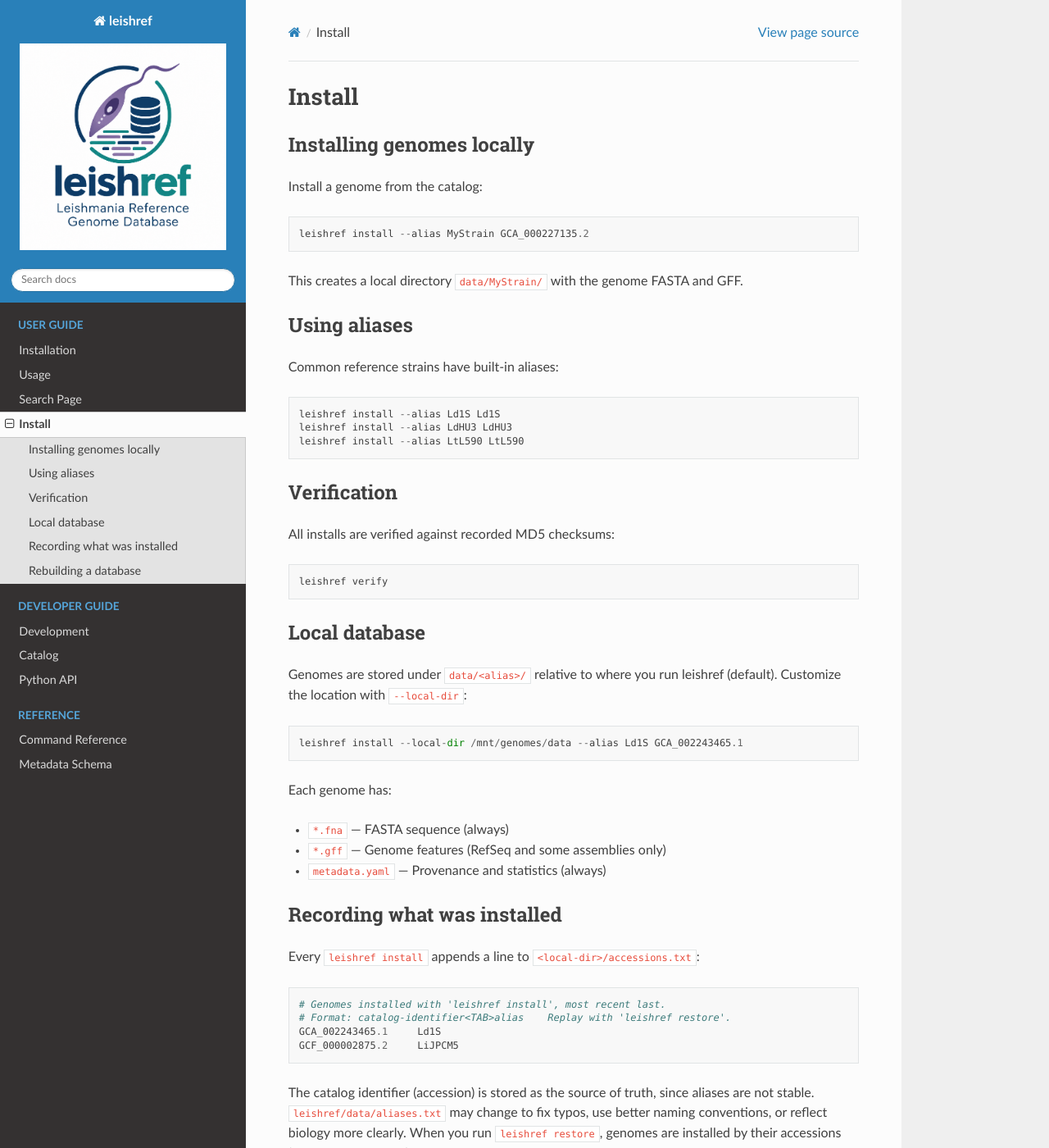
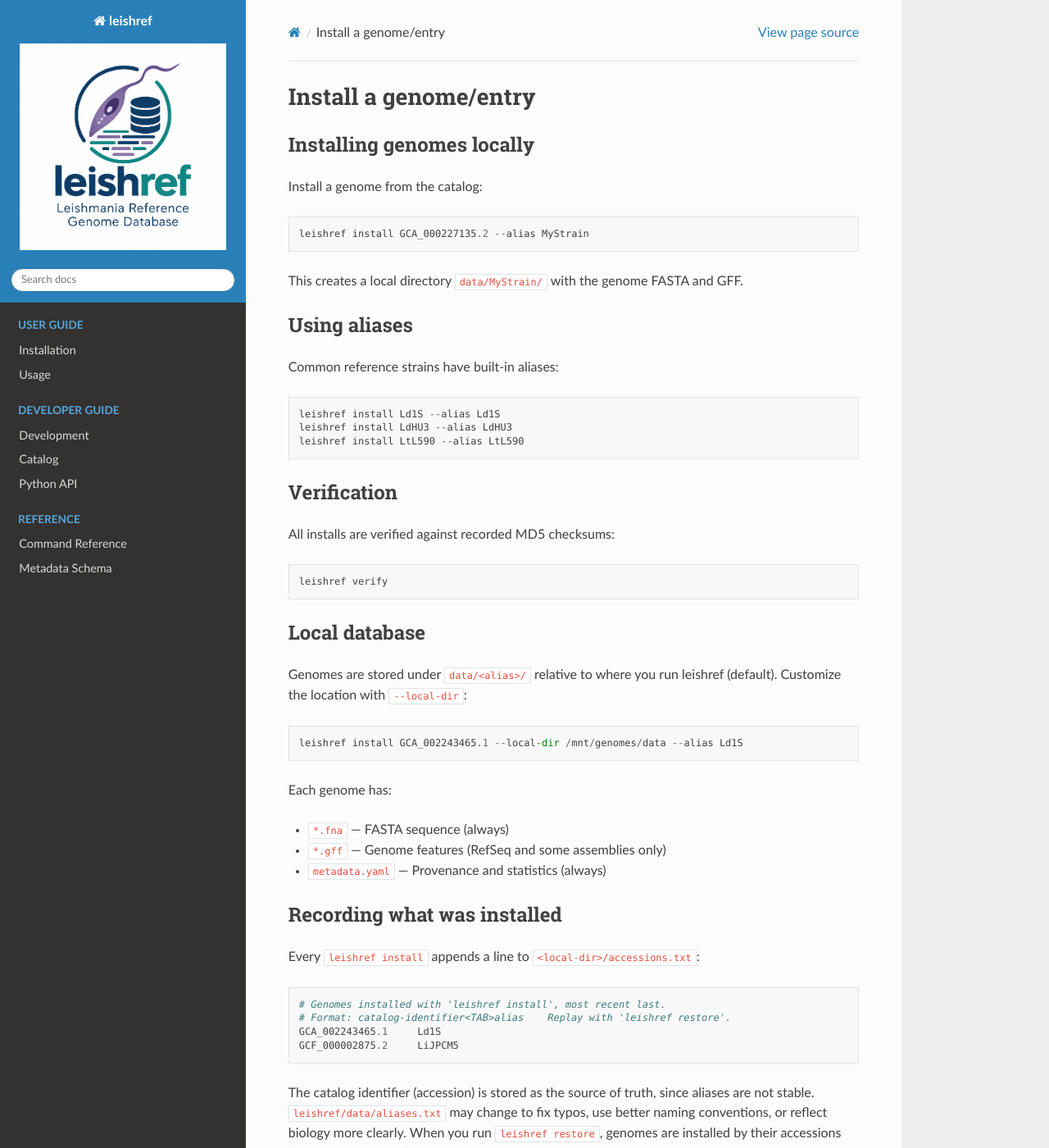
Before and after one commit to cokelaer/leishref, a Sphinx documentation site: the page built from docs/install.rst, in a window 1280 px wide and 1400 px high. Shown: the whole window at 82% size. Built offline with Sphinx 7.4.7 and the Read the Docs theme 3.1.0, drawn with Linux system fonts in a browser that asks for light colours; pages that are not in the unit, such as notebooks, are missing from menus.

Commit message:
Update docs: search removal, index, install title and examples
- Remove search.rst (search functionality in usage.rst)
- Update index.rst to reference workflow/troubleshooting instead of search/install
- Rename install.rst title to 'Install a genome/entry'
- Fix all install examples: positional accession before --alias

```diff
--- a/docs/index.rst
+++ b/docs/index.rst
@@ -17,8 +17,8 @@ TriTrypDB and Zenodo to find out what exists or where it lives.
 
    installation
    usage
-   search
-   install
+   workflow
+   troubleshooting
 
 .. toctree::
    :maxdepth: 2
--- a/docs/install.rst
+++ b/docs/install.rst
@@ -1,12 +1,12 @@
-Install
-=======
+Install a genome/entry
+======================
 
 Installing genomes locally
 ---------------------------
 
 Install a genome from the catalog::
 
-    leishref install --alias MyStrain GCA_000227135.2
+    leishref install GCA_000227135.2 --alias MyStrain
 
 This creates a local directory ``data/MyStrain/`` with the genome FASTA and GFF.
 
@@ -15,9 +15,9 @@ Using aliases
 
 Common reference strains have built-in aliases::
 
-    leishref install --alias Ld1S Ld1S
-    leishref install --alias LdHU3 LdHU3
-    leishref install --alias LtL590 LtL590
+    leishref install Ld1S --alias Ld1S
+    leishref install LdHU3 --alias LdHU3
+    leishref install LtL590 --alias LtL590
 
 Verification
 ------------
@@ -32,7 +32,7 @@ Local database
 Genomes are stored under ``data/<alias>/`` relative to where you run leishref (default).
 Customize the location with ``--local-dir``::
 
-    leishref install --local-dir /mnt/genomes/data --alias Ld1S GCA_002243465.1
+    leishref install GCA_002243465.1 --local-dir /mnt/genomes/data --alias Ld1S
 
 Each genome has:
 
```
Also changed, not shown: docs/search.rst (deleted, +0 -47 lines), MyAssemblies/LtropicaCDC/README.rst.
